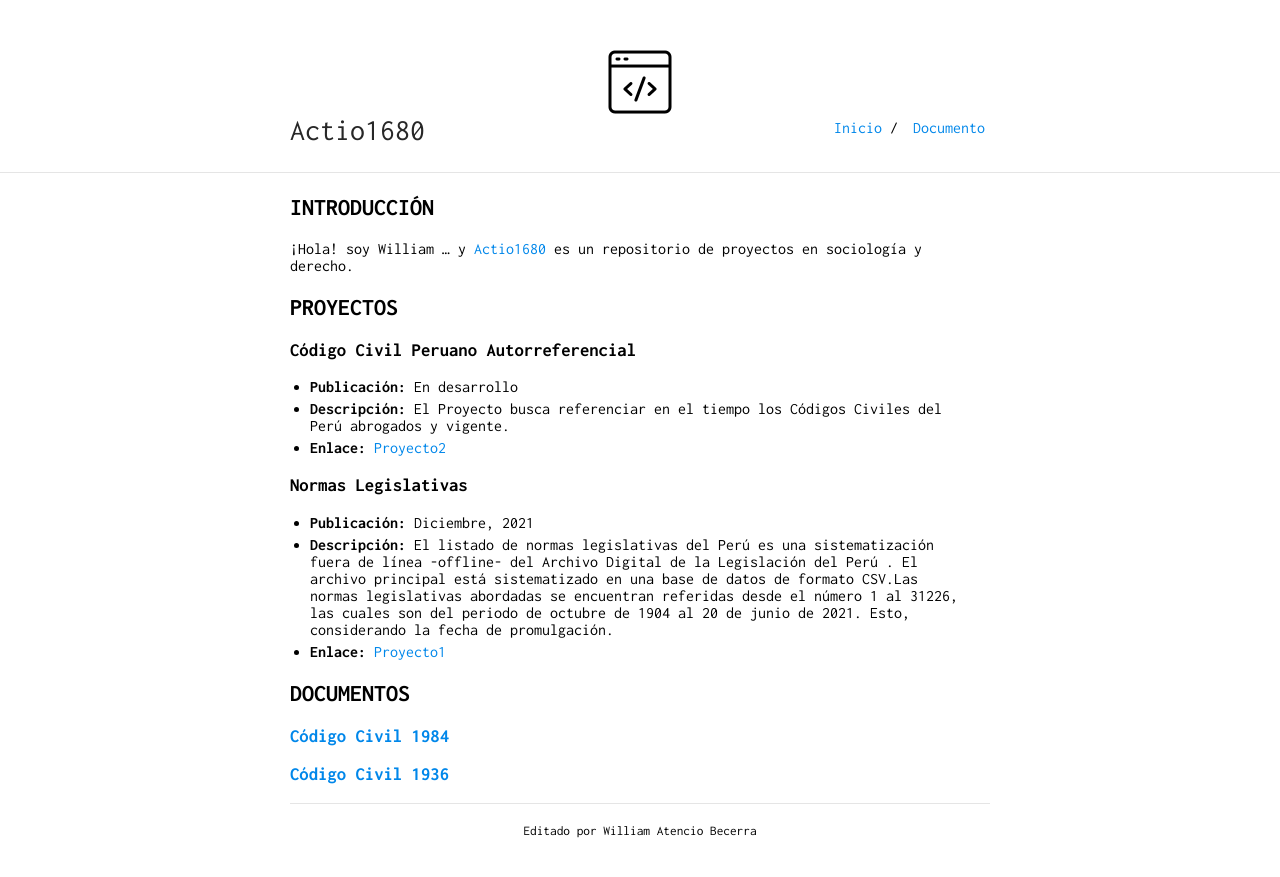
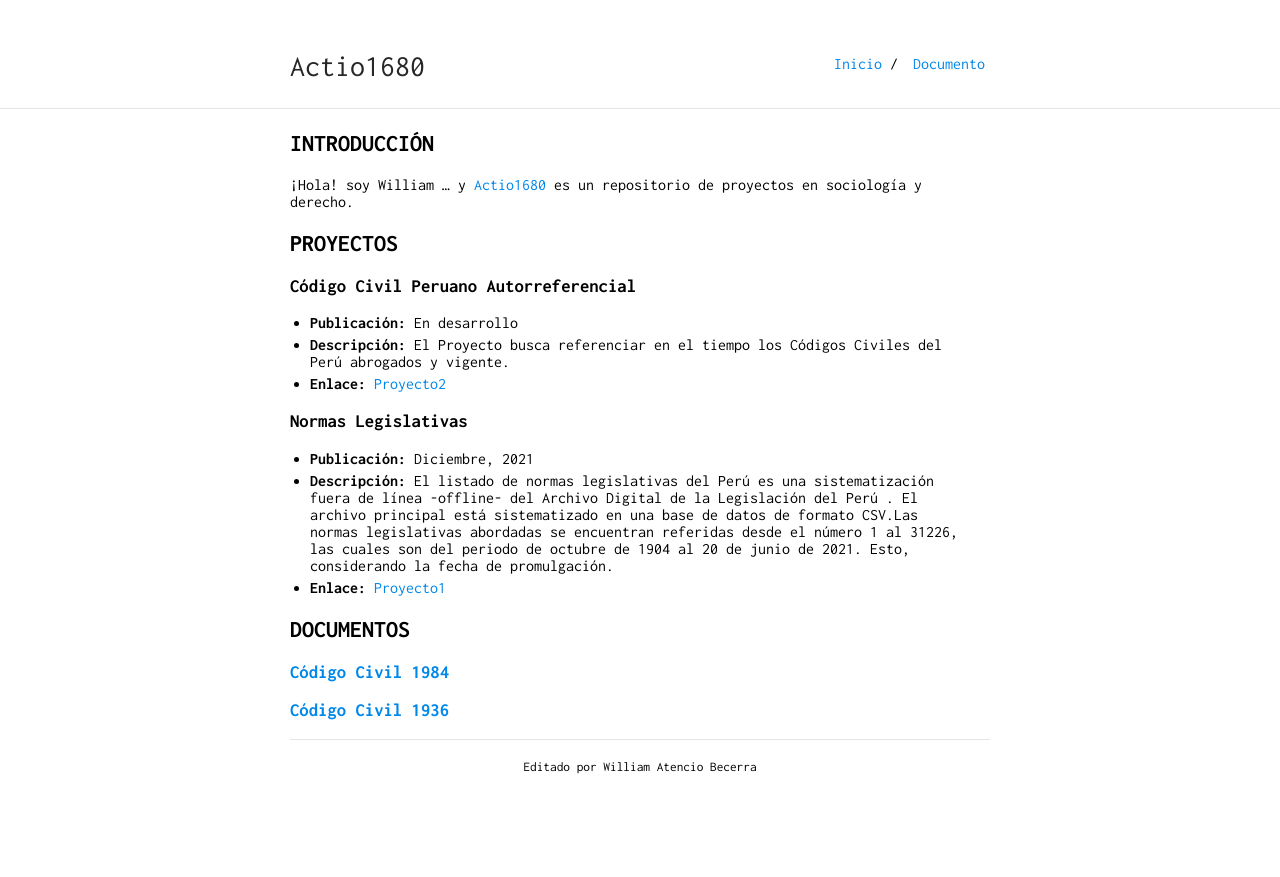
Before and after one commit to actio1680/actio1680.github.io, a Jekyll site: the page built from index.md, in a window 1280 px wide. Shown: the top 877 px of the page. Built offline with Jekyll 4.4.1, drawn with Linux system fonts in a browser that asks for light colours; our own code applies the rules of GitHub Pages for plain Markdown files.

Commit message:
Update _config.yml

```diff
--- a/_config.yml
+++ b/_config.yml
@@ -3,7 +3,7 @@ url: "https://actio1680.github.io/"
 baseurl: "/"
 
 markdown: kramdown
-ins_logo: "codefavicon.png"
+#ins_logo: "codefavicon.png"
 
 tracking_id: #
 
```
